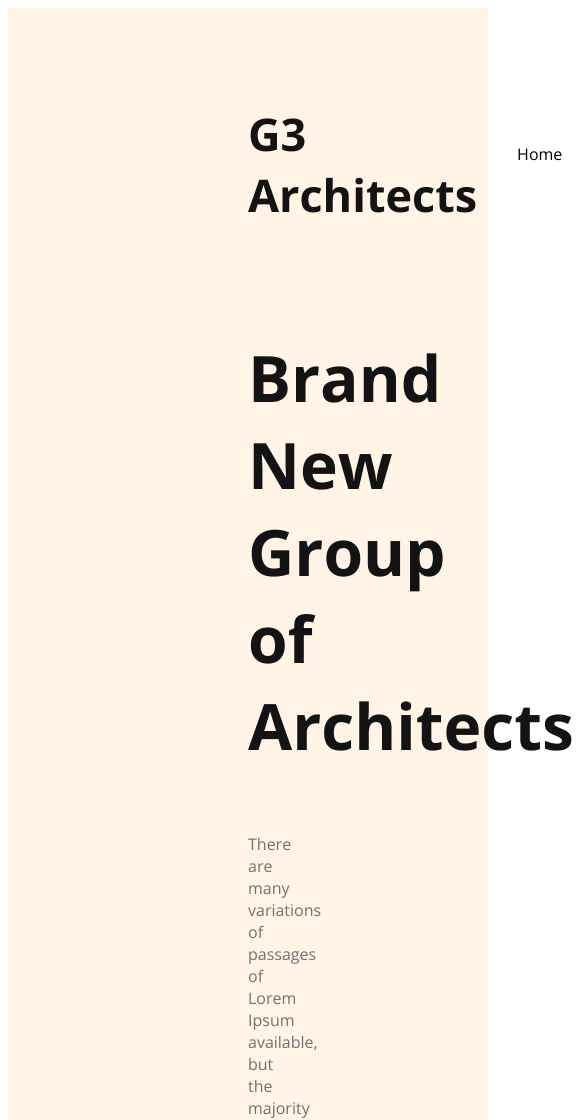
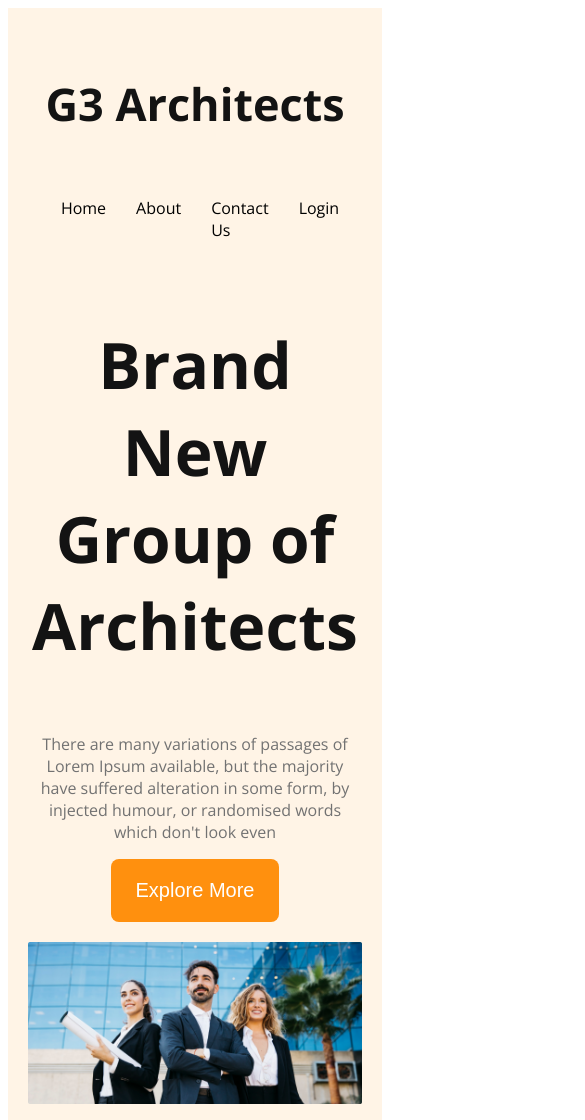
Before and after one commit to SaPa36/g3-architect-developer, a plain HTML site: page index.html in a window 390 px wide. Shown: the top 1120 px of the page, 585 px wide, since content can reach past the window. Drawn offline with nearby package versions, Linux system fonts and the light colour scheme.

Commit message:
finish the header section with responsive mobile and tablet devices

```diff
--- a/styles/architect.css
+++ b/styles/architect.css
@@ -11,6 +11,7 @@ body {
     font-size: 20px;
     padding: 20px 25px;
     cursor: pointer;
+    border: 0;
 
 }
 
@@ -65,3 +66,29 @@ nav li a{
 .banner-description{
     color: rgb(114, 114, 114);
 }
+
+.banner img{
+    margin-top: 20px;
+    width: 100%;
+}
+
+/* Responsive style */
+/* small or mobile device */
+@media screen and (max-width: 576px) {
+    header{
+        padding: 20px;
+    }
+    nav{
+        flex-direction: column;
+    }
+}
+
+/* medium or Tablet device */
+@media screen and (min-width: 576px) and (max-width: 960px) {
+    header{
+        padding: 50px;
+    }
+    nav{
+        flex-direction: column;
+    }
+}
```
